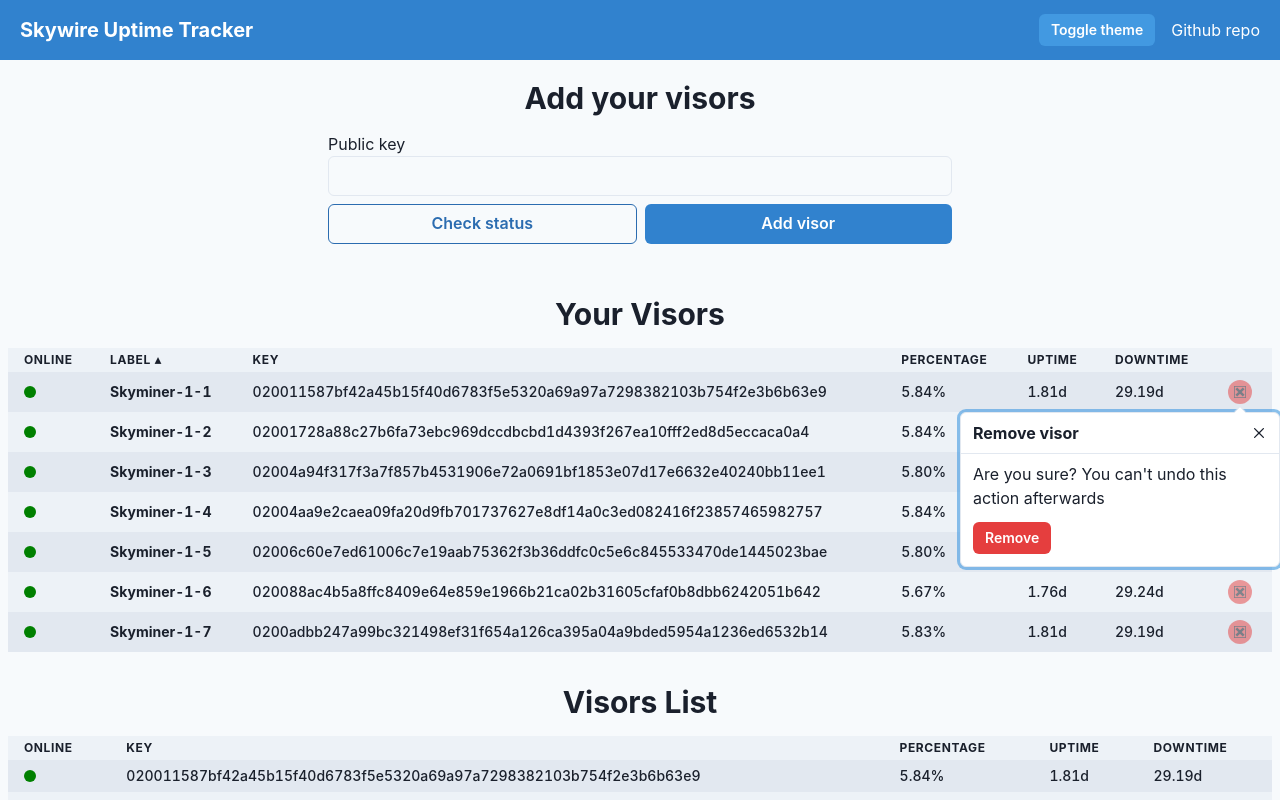
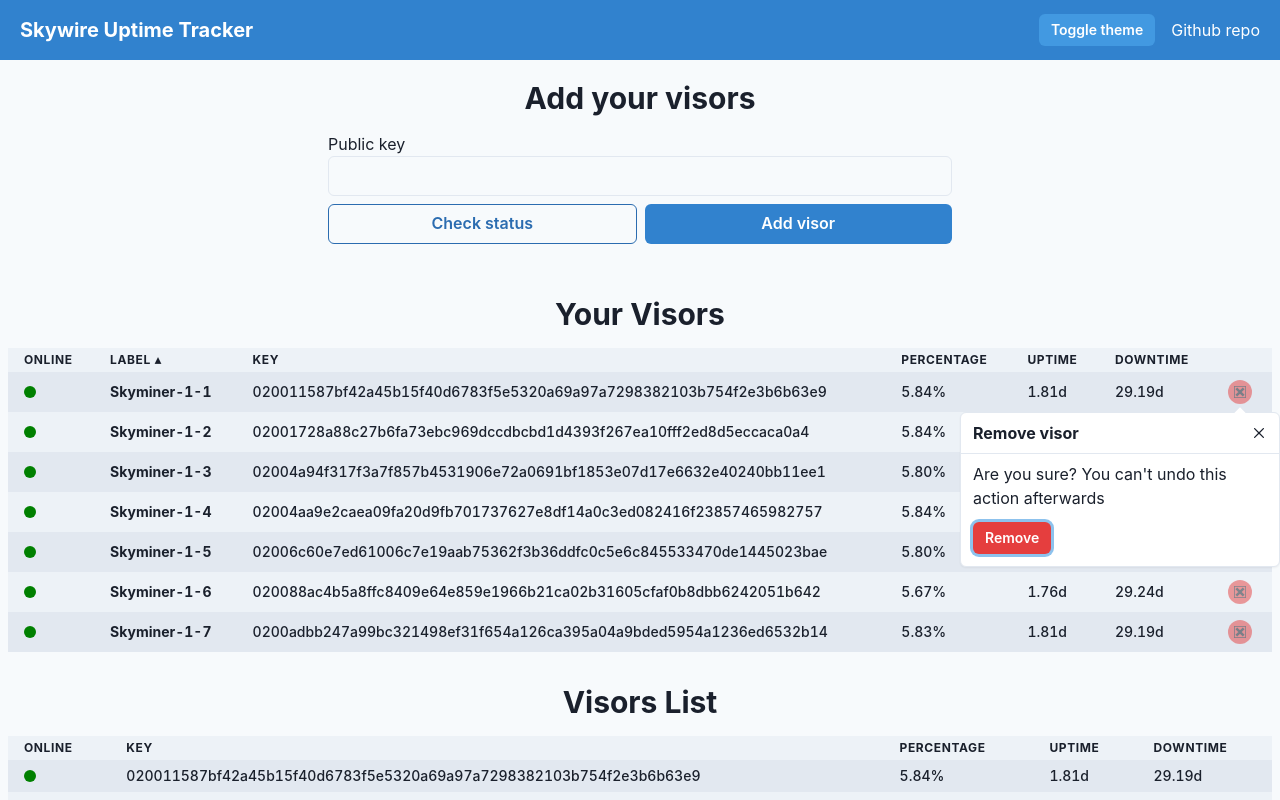
Before and after one commit to madeinchema/skywire-uptime-tracker, a Next.js app: page / in a window 1280 px wide. Both pictures are taken after a click on the button 1240 px from the left and 392 px from the top of the page. Shown: the top 800 px of the page. Built offline with nearby package versions, Linux system fonts and the light colour scheme.

Commit message:
add popover's btn focus on click & add useRef types

```diff
--- a/components/modules/MyVisors/components/DeleteVisorTableCell.tsx
+++ b/components/modules/MyVisors/components/DeleteVisorTableCell.tsx
@@ -1,3 +1,4 @@
+import { useRef } from 'react'
 import { Button, IconButton } from '@chakra-ui/button'
 import { useColorMode } from '@chakra-ui/color-mode'
 import { Text } from '@chakra-ui/layout'
@@ -13,7 +14,6 @@
 import { Portal } from '@chakra-ui/portal'
 import { Td } from '@chakra-ui/table'
 import { useToast } from '@chakra-ui/toast'
-import React from 'react'
 import { MdClose } from 'react-icons/md'
 import { useDispatch } from 'react-redux'
 import { VisorKey } from '../../../../interfaces'
@@ -26,6 +26,7 @@
 const DeleteVisorTableCell = ({
   visorKey,
 }: DeleteVisorTableCellProps): JSX.Element => {
+  const popoverFocusRef = useRef<HTMLButtonElement>(null)
   const dispatch = useDispatch()
   const toast = useToast()
   const { colorMode } = useColorMode()
@@ -42,7 +43,7 @@
 
   return (
     <Td>
-      <Popover>
+      <Popover initialFocusRef={popoverFocusRef}>
         <PopoverTrigger>
           <IconButton
             aria-label="Remove visor"
@@ -75,6 +76,7 @@
                 size="sm"
                 onClick={handleVisorRemoval}
                 mb={1}
+                ref={popoverFocusRef}
               >
                 Remove
               </Button>
```
